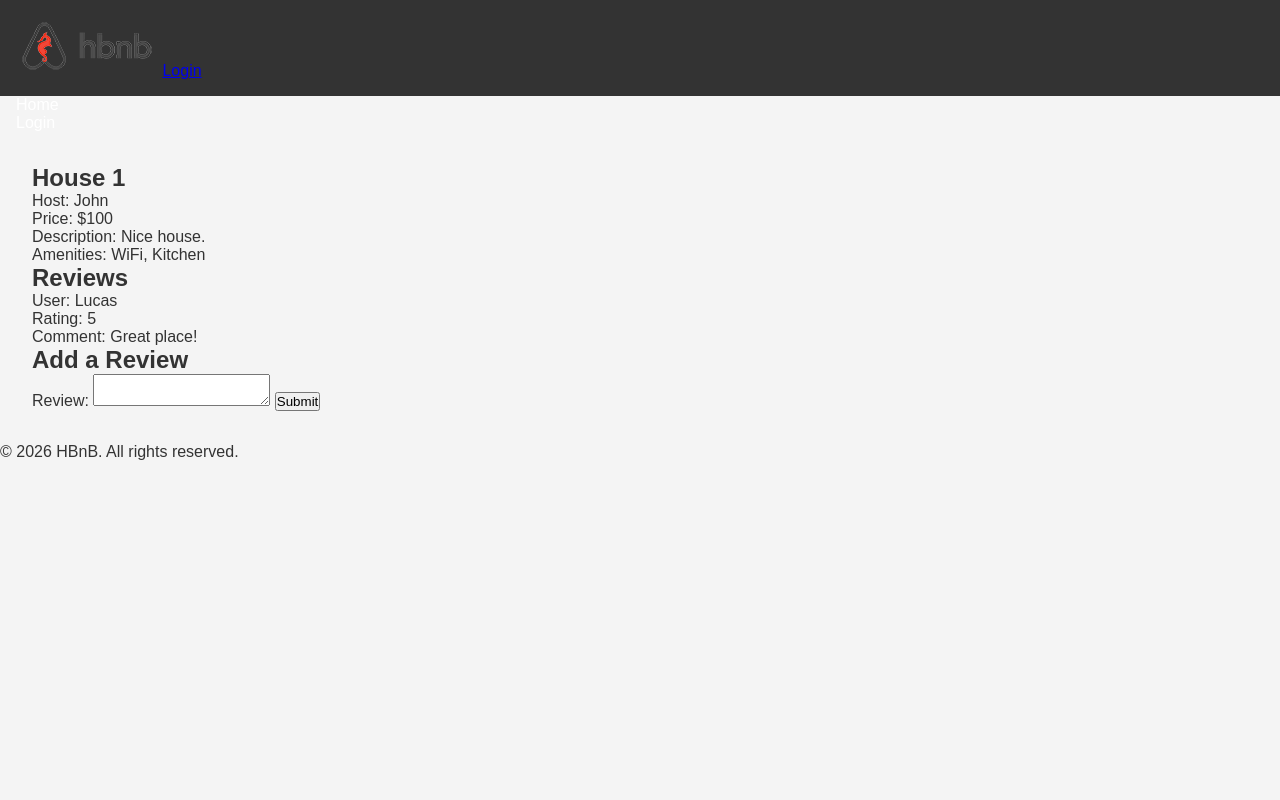
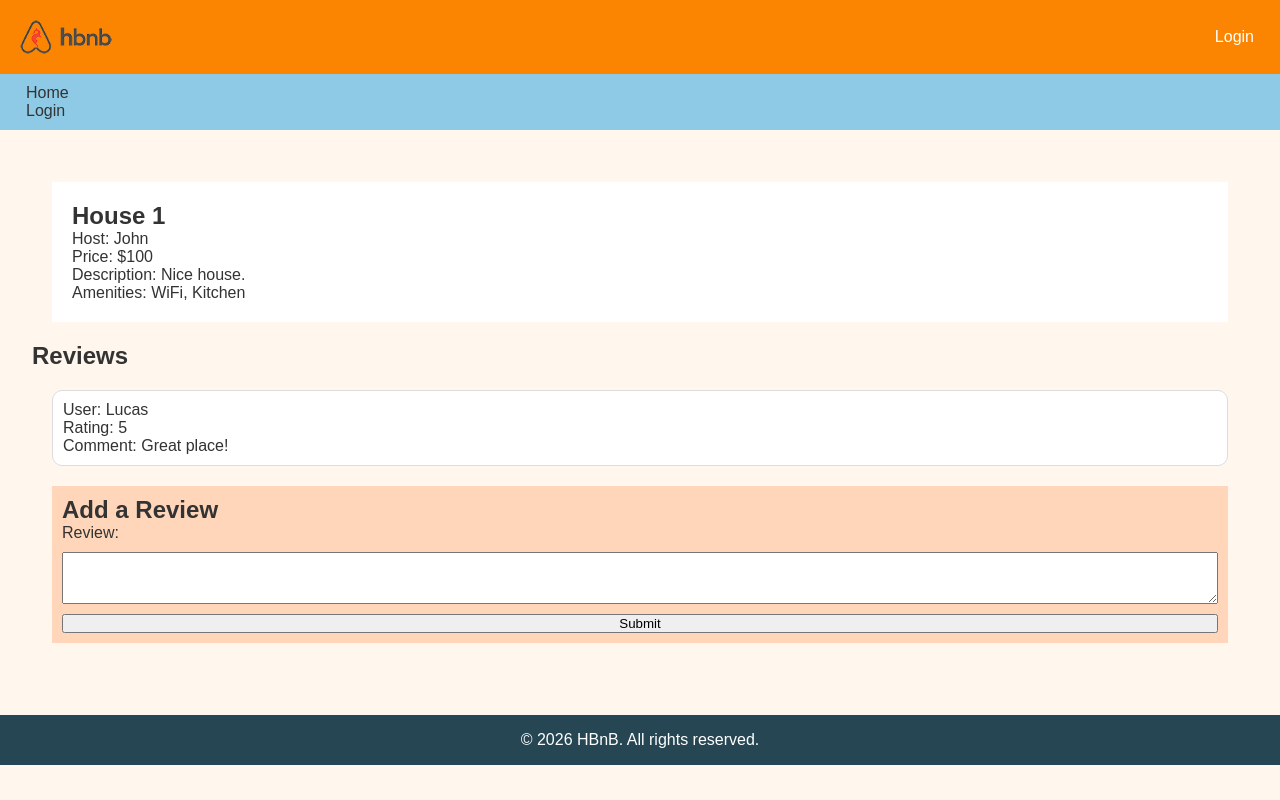
Before and after one commit to LucasZales/holbertonschool-hbnb, a plain HTML site: page part4/place.html in a window 1280 px wide. Drawn offline with Linux system fonts and the light colour scheme.

Commit message:
task 0 styles

```diff
--- a/part4/add_review.html
+++ b/part4/add_review.html
@@ -5,6 +5,7 @@
     <meta name="viewport" content="width=device-width, initial-scale=1.0">
     <title>Add Review</title>
     <link rel="stylesheet" href="styles.css">
+    <link rel="icon" type="image/png" href="images/icon.png">
 </head>
 <body>
     <header>
--- a/part4/place.html
+++ b/part4/place.html
@@ -5,6 +5,7 @@
     <meta name="viewport" content="width=device-width, initial-scale=1.0">
     <title>Place Details</title>
     <link rel="stylesheet" href="styles.css">
+    <link rel="icon" type="image/png" href="images/icon.png">
 </head>
 <body>
     <header>
--- a/part4/styles.css
+++ b/part4/styles.css
@@ -1,8 +1,3 @@
-/*
-This is a SAMPLE File to get you started. Follow the instructions on the project to complete the tasks.
-You'll probably need to override some of theese styles.
-*/
-
 * {
     box-sizing: border-box;
     margin: 0;
@@ -11,22 +6,135 @@ You'll probably need to override some of theese styles.
 }
 
 body {
-    background-color: #f4f4f4;
+    background-color: #fff7ed;
     color: #333;
 }
 
+/* Header */
+
 header {
-    background-color: #333;
-    color: #fff;
+    background-color: #fb8500;
+    color: #333;
     padding: 1rem;
+    display: flex;
+    justify-content: space-between;
+    align-items: center;
+}
+
+/* Logo */
+
+.logo {
+    width: 100px;
+}
+
+
+/* Login button */
+
+.login-button {
+    color: white;
+    text-decoration: none;
+    background-color: #fb8500;
+    padding: 10px;
+    border-radius: 5px;
+}
+
+
+/* Navigation */
+
+nav {
+    background-color: #8ecae6;
+    padding: 10px;
 }
 
 nav a {
-    color: #fff;
+    color: #333;
     text-decoration: none;
     margin-left: 1rem;
 }
 
+
+/* Main */
+
 main {
     padding: 2rem;
 }
+
+
+/* Places cards */
+
+.place-card {
+    margin: 20px;
+    padding: 10px;
+    border: 1px solid #ddd;
+    border-radius: 10px;
+    background-color: white;
+}
+
+
+.details-button {
+    display: inline-block;
+    margin-top: 10px;
+    padding: 8px;
+    background-color: #fb8500;
+    color: white;
+    text-decoration: none;
+    border-radius: 5px;
+}
+
+
+/* Place details */
+
+.place-details {
+    margin: 20px;
+    padding: 10px;
+    background-color: white;
+}
+
+
+.place-info {
+    padding: 10px;
+}
+
+
+/* Reviews */
+
+.review-card {
+    margin: 20px;
+    padding: 10px;
+    border: 1px solid #ddd;
+    border-radius: 10px;
+    background-color: white;
+}
+
+
+/* Add review form */
+
+.add-review {
+    background-color: #ffd6ba;
+    margin: 20px;
+    padding: 10px;
+}
+
+
+.form {
+    display: flex;
+    flex-direction: column;
+    gap: 10px;
+}
+
+
+textarea,
+select {
+    padding: 10px;
+}
+
+
+/* Footer */
+
+footer {
+    background-color: #264653;
+    color: white;
+    text-align: center;
+    padding: 1rem;
+    margin-top: 20px;
+}
```
Also changed, not shown: part4/index.html (+1 -0 lines), part4/login.html (+1 -0 lines).
